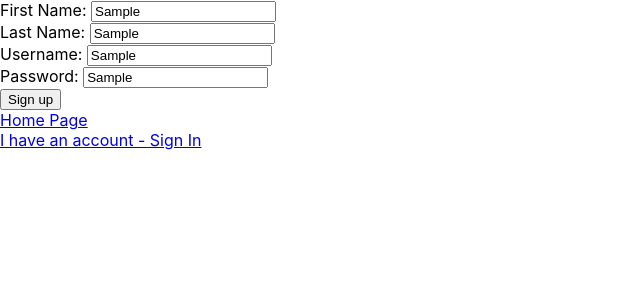
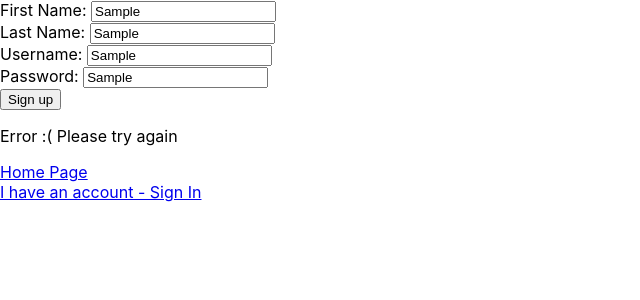
Before and after one commit to matydn05/WD-ChatPlatformFrontEnd, a React (Create React App) app: page /auth/signup in a window 1280 px wide. Both pictures are taken after typing "Sample", "Sample", "Sample", "Sample" into the empty fields and a click on the button "Sign up". Shown: the top 300 px of the page, without its empty margins (0-640 px from the left). Built offline with nearby package versions, Linux system fonts and the light colour scheme; no server answers.

Commit message:
install-apollolinkcontext/setCache

```diff
--- a/package.json
+++ b/package.json
@@ -4,6 +4,7 @@
   "private": true,
   "dependencies": {
     "apollo-boost": "^0.3.1",
+    "apollo-link-context": "^1.0.17",
     "bootstrap": "^4.3.1",
     "graphql": "^14.3.0",
     "react": "^16.8.6",
--- a/src/index.js
+++ b/src/index.js
@@ -2,11 +2,29 @@ import React from 'react'
 import './index.css'
 import App from './App'
 import * as serviceWorker from './serviceWorker'
-import ApolloClient from 'apollo-boost'
+import ApolloClient, { InMemoryCache, gql } from 'apollo-boost'
 import { render } from 'react-dom'
 import { ApolloProvider } from 'react-apollo'
 
-const client = new ApolloClient({ uri: 'http://localhost:3001/graphql' })
+const GET_TOKEN = gql`
+query getToken {
+  token @client
+}
+`
+
+const cache = new InMemoryCache()
+
+cache.writeData({ data: { token: null } })
+
+const client = new ApolloClient(
+  {
+    uri: 'http://localhost:3001/graphql',
+    cache,
+    request: (operation) => {
+      const { token } = cache.readQuery({ query: GET_TOKEN })
+      operation.setContext({ headers: { Authorization: 'Bearer ' + token } })
+    }
+  })
 
 render(
   <ApolloProvider client={client}>
--- a/src/pages/signinform.js
+++ b/src/pages/signinform.js
@@ -1,5 +1,29 @@
 import React from 'react'
-import { Link } from 'react-router-dom'
+import { Link, Redirect } from 'react-router-dom'
+import gql from 'graphql-tag'
+import { Mutation } from 'react-apollo'
+
+const signInMutation = gql`
+mutation signinmutation(
+  $username: String!
+  $password: String!
+) {
+  signin(
+    data: {
+      username: $username
+      password: $password
+    }
+  ){
+    authError
+    jwt
+  }
+}`
+
+const GET_TOKEN = gql`
+query getToken {
+  token @client
+}
+`
 
 class SignInForm extends React.Component {
   constructor (props) {
@@ -41,7 +65,32 @@ class SignInForm extends React.Component {
               placeholder='Enter your password'
               value={this.state.password} onChange={this.handleChangePassword} />
           </div>
-          <button type='submit'>Sign In</button>
+          <Mutation
+            mutation={signInMutation}
+            variables={this.state}
+            update={(cache, { data: { signin } }) => {
+              if (signin.jwt) {
+                cache.writeQuery({
+                  query: GET_TOKEN,
+                  data: { token: signin.jwt }
+                })
+              }
+            }}
+          >
+            {(signinmutation, { loading, error, data }) => {
+              if (data && data.signin.jwt) {
+                return <Redirect to='/currentuser' />
+              }
+              return (
+                <div>
+                  <button onClick={signinmutation} type='submit'>Sign in</button>
+                  {data && data.signin.authError && <p> Error</p>}
+                  {loading && <p>Loading...</p>}
+                  {error && <p>Error :( Please try again</p>}
+                </div>
+              )
+            }}
+          </Mutation>
         </form>
         <div>
           <Link to='/'> Home Page </Link>
--- a/src/pages/signupform.js
+++ b/src/pages/signupform.js
@@ -1,5 +1,5 @@
 import React from 'react'
-import { Link } from 'react-router-dom'
+import { Link, Redirect } from 'react-router-dom'
 import gql from 'graphql-tag'
 import { Mutation } from 'react-apollo'
 
@@ -19,13 +19,15 @@ mutation signupmutation(
     }
   ){
     authError
-    user {
-      username
-      lastName
-    }
     jwt
   }
 }`
+
+const GET_TOKEN = gql`
+query getToken {
+  token @client
+}
+`
 
 class SignUpForm extends React.Component {
   constructor (props) {
@@ -90,8 +92,26 @@ class SignUpForm extends React.Component {
               placeholder='Enter your password'
               value={this.state.password} onChange={this.handleChangePassword} />
           </div>
-          <Mutation mutation={signUpMutation} variables={this.state}  >
-            {signupmutation => <button onClick={signupmutation} type='submit'>Sign up</button>}
+          <Mutation
+            mutation={signUpMutation}
+            variables={this.state}
+            update={(cache, { data: { signup } }) => {
+              if (signup.jwt) {
+                cache.writeQuery({
+                  query: GET_TOKEN,
+                  data: { token: signup.jwt }
+                })
+              }
+            }}
+          >
+            {(signupmutation, { loading, error, data }) => console.log(data) || (
+              <div>
+                <button onClick={signupmutation} type='submit'>Sign up</button>
+                {data && data.authError && <p> Error</p>}
+                {loading && <p>Loading...</p>}
+                {error && <p>Error :( Please try again</p>}
+              </div>
+            )}
           </Mutation>
         </form>
         <div>
```
Also changed, not shown: 1 other file (tests, documents, lock files or other folders).
